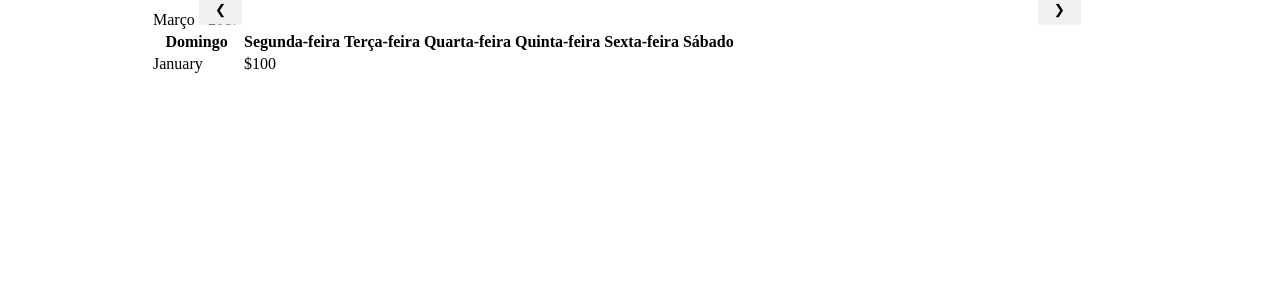
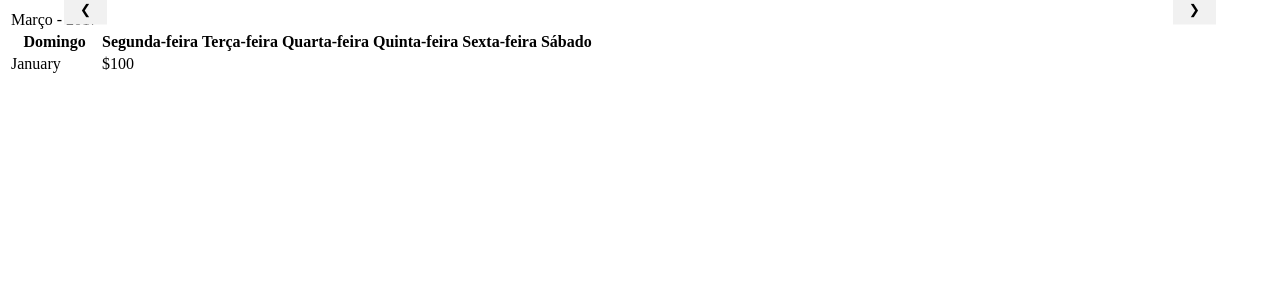
Before and after one commit to TreinoeDieta/Website, a Jekyll site: the page calendario/index.html, which Jekyll copies as it is, in a window 1280 px wide. Shown: the top 300 px of the page. Built offline with Jekyll 4.4.1, drawn with Linux system fonts in a browser that asks for light colours.

Commit message:
Update index.html

```diff
--- a/calendario/index.html
+++ b/calendario/index.html
@@ -1,9 +1,7 @@
 <html>
 <head>
 <style>
-.w3-content{max-width:980px;margin:auto}
 .w3-display-container:hover .w3-display-hover{display:block}.w3-display-container:hover span.w3-display-hover{display:inline-block}.w3-display-hover{display:none}
-.w3-display-container{position:relative}
 .w3-button{border:none;display:inline-block;outline:0;padding:6px 16px;vertical-align:middle;overflow:hidden;text-decoration:none!important;color:#fff;background-color:#000;text-align:center;cursor:pointer;white-space:nowrap}
 .w3-button{color:#000;background-color:#f1f1f1;padding:8px 16px}.w3-button:hover{color:#000!important;background-color:#ccc!important}
 .w3-button{-webkit-touch-callout:none;-webkit-user-select:none;-khtml-user-select:none;-moz-user-select:none;-ms-user-select:none;user-select:none}
```
